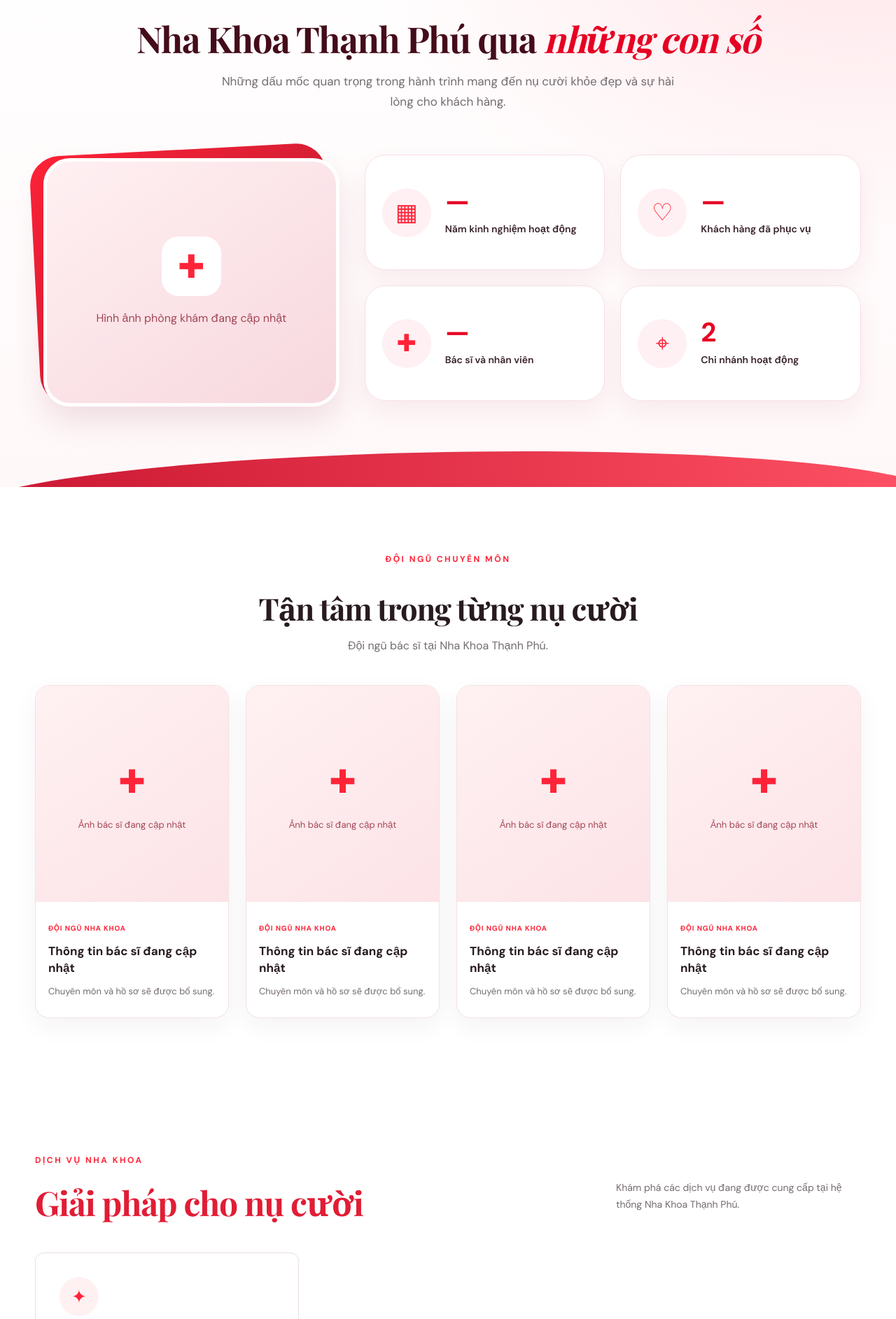
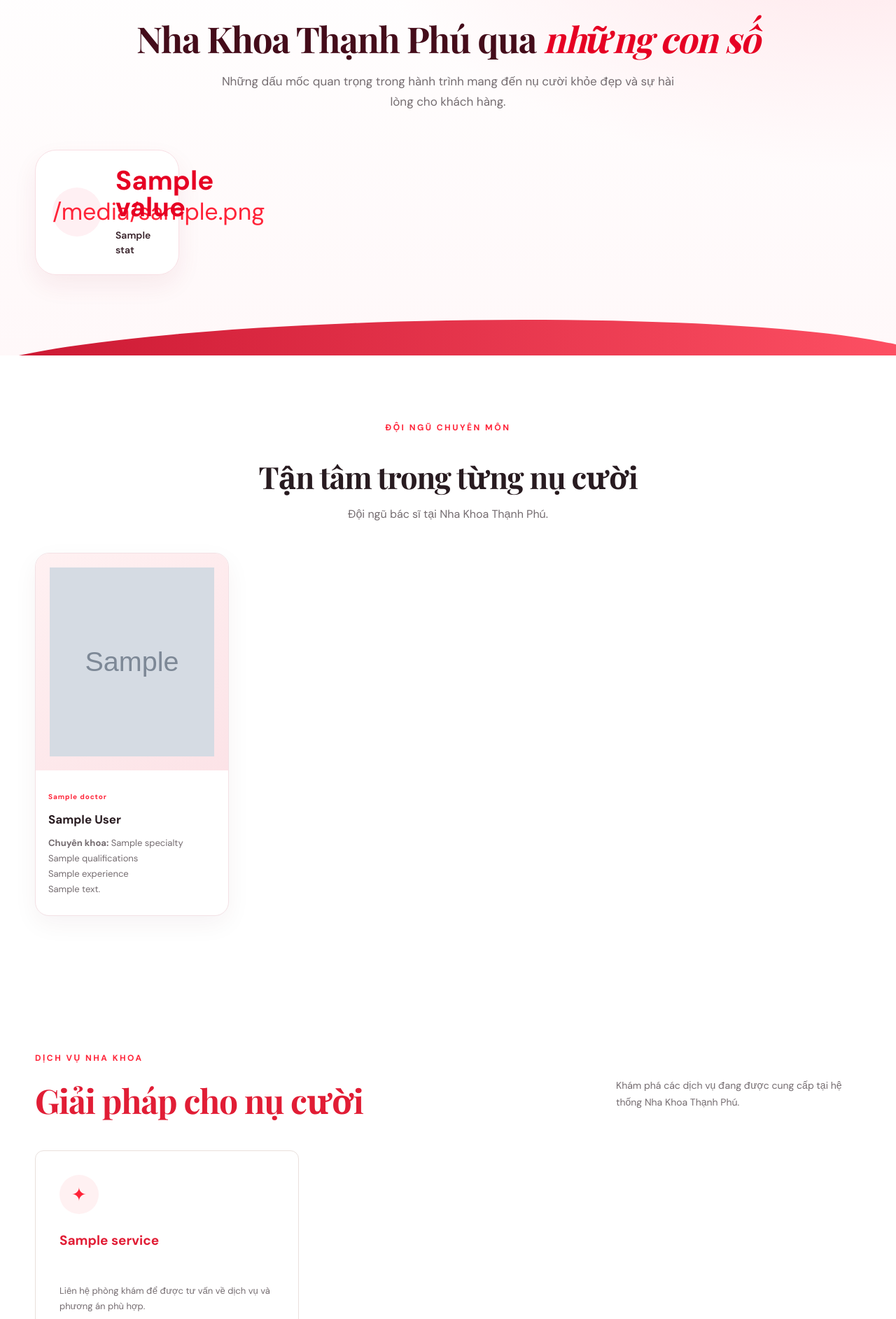
Before and after one commit to quangthanhservice-pixel/nha-khoa-thanh-phu, a FastAPI app: template templates/home.html in a window 1280 px wide. Shown: the part 1280-3165 px from the top of the page at 70% size. Run offline with FastAPI, Linux system fonts and the light colour scheme; the template is opened without the code that fills it: most values are stand-ins (such as "Sample title", 1, 10 or a date in 2020); grey boxes marked "Sample" are stand-in pictures.

Commit message:
feat: manage homepage stats and doctor profiles in admin

```diff
--- a/app/main.py
+++ b/app/main.py
@@ -32,6 +32,7 @@ PERMISSIONS['booking_requests'] = {
 }
 
 PERMISSIONS['customer_reviews'] = {'owner', 'manager'}
+PERMISSIONS['homepage_content'] = {'owner', 'manager'}
 
 def password_hash(p):
     salt=secrets.token_bytes(16); key=hashlib.pbkdf2_hmac('sha256',p.encode(),salt,260000)
@@ -67,7 +68,7 @@ def money(value): return f'{Decimal(value):,.0f} đ'
 def redirect(path): return RedirectResponse(path,status_code=303)
 def audit(s,user,action,entity,entity_id,bid=None): s.add(AuditLog(actor_id=user.id,branch_id=bid or user.branch_id,action=action,entity=entity,entity_id=entity_id))
 def page(title,body,request=None,user=None,active=''):
-    menu=[('dashboard','Tổng quan','/admin'),('patients','Bệnh nhân','/admin/patients'),('appointments','Lịch hẹn','/admin/appointments'),('booking_requests','Yêu cầu đặt lịch','/admin/booking-requests'),('treatments','Điều trị','/admin/treatments'),('services','Dịch vụ','/admin/services'),('invoices','Thu ngân','/admin/invoices'),('inventory','Kho vật tư','/admin/inventory'),('expenses','Chi phí','/admin/expenses'),('reminders','Tái khám','/admin/reminders'),('pages','Nội dung web','/admin/pages'),('customer_reviews','Cảm nhận khách hàng','/admin/customer-reviews'),('users','Nhân viên','/admin/users'),('branches','Chi nhánh','/admin/branches'),('audit','Nhật ký','/admin/audit')]
+    menu=[('dashboard','Tổng quan','/admin'),('patients','Bệnh nhân','/admin/patients'),('appointments','Lịch hẹn','/admin/appointments'),('booking_requests','Yêu cầu đặt lịch','/admin/booking-requests'),('treatments','Điều trị','/admin/treatments'),('services','Dịch vụ','/admin/services'),('invoices','Thu ngân','/admin/invoices'),('inventory','Kho vật tư','/admin/inventory'),('expenses','Chi phí','/admin/expenses'),('reminders','Tái khám','/admin/reminders'),('pages','Nội dung web','/admin/pages'),('customer_reviews','Cảm nhận khách hàng','/admin/customer-reviews'),('homepage_content','Trang chủ: Hành trình & Bác sĩ','/admin/homepage-content'),('users','Nhân viên','/admin/users'),('branches','Chi nhánh','/admin/branches'),('audit','Nhật ký','/admin/audit')]
     nav=''; top=''
     if user:
         nav='<aside><div class="brand">✚ THẠNH PHÚ <small>DENTAL MANAGEMENT</small></div>'+''.join(f'<a class="{"selected" if active==k else ""}" href="{url}">{esc(label)}</a>' for k,label,url in menu if k=='dashboard' or user.role in PERMISSIONS.get(k,set()))+'</aside>'
@@ -109,6 +110,9 @@ def home(request: Request, s: Session = Depends(db)):
         .where(Branch.active == True)
     ).all()
 
+    homepage_stats = s.scalars(select(HomepageStat).where(HomepageStat.active.is_(True)).order_by(HomepageStat.sort_order, HomepageStat.id)).all()
+    doctors = s.scalars(select(DoctorProfile).where(DoctorProfile.active.is_(True)).order_by(DoctorProfile.sort_order, DoctorProfile.id)).all()
+
     reviews = s.scalars(
         select(CustomerReview)
         .where(CustomerReview.active.is_(True))
@@ -121,6 +125,9 @@ def home(request: Request, s: Session = Depends(db)):
         name='home.html',
         context={
             'reviews': reviews,
+            'homepage_stats': homepage_stats,
+            'doctors': doctors,
+            'clinic_photo_url': '',
             'services': services,
             'branches': branches,
             'csrf_token': request.session['csrf'],
@@ -1131,3 +1138,90 @@ def toggle_customer_review(
     s.commit()
 
     return redirect('/admin/customer-reviews')
+
+
+# HOMEPAGE CONTENT MANAGEMENT
+@app.get('/admin/homepage-content')
+def homepage_content_admin(request: Request, s: Session = Depends(db)):
+    u = require(request, s, 'homepage_content')
+    stats = s.scalars(select(HomepageStat).order_by(HomepageStat.sort_order, HomepageStat.id)).all()
+    doctors = s.scalars(select(DoctorProfile).order_by(DoctorProfile.sort_order, DoctorProfile.id)).all()
+    stat_fields = field('Giá trị thống kê', 'value') + field('Nhãn', 'label') + field('Biểu tượng', 'icon', required=False) + field('Thứ tự', 'sort_order', 'number', extra='min="0" value="0"')
+    content = '<h3>Hành trình phát triển – thêm chỉ số</h3>' + card_form(request, '/admin/homepage-content/stats', stat_fields, 'Thêm chỉ số')
+    stat_rows = []
+    for x in stats:
+        actions = f'<a href="/admin/homepage-content/stats/{x.id}/edit">Sửa</a> ' + form_open(request, f'/admin/homepage-content/stats/{x.id}/toggle') + '<button>' + ('Ẩn' if x.active else 'Hiện') + '</button></form>'
+        stat_rows.append((x.id, esc(x.value), esc(x.label), esc(x.sort_order), 'Hiện' if x.active else 'Ẩn', actions))
+    content += table(['ID','Giá trị','Nhãn','Thứ tự','Trạng thái','Thao tác'], stat_rows)
+    doctor_fields = field('Họ và tên', 'full_name') + field('Chức danh', 'title', required=False) + field('Chuyên khoa', 'specialty', required=False) + field('Bằng cấp', 'qualifications', required=False) + field('Kinh nghiệm', 'experience', required=False) + '<label>Giới thiệu<textarea name="bio" rows="3"></textarea></label>' + field('Thứ tự hiển thị', 'sort_order', 'number', extra='min="0" value="0"')
+    content += '<h3>Đội ngũ chuyên môn – thêm bác sĩ</h3>' + card_form(request, '/admin/homepage-content/doctors', doctor_fields, 'Thêm bác sĩ')
+    rows = []
+    for d in doctors:
+        photo = f'<img src="{esc(d.photo_url)}" alt="" style="width:56px;height:56px;object-fit:cover;border-radius:10px">' if d.photo_url else 'Chưa có ảnh'
+        actions = f'<a href="/admin/homepage-content/doctors/{d.id}/edit">Sửa</a> ' + form_open(request, f'/admin/homepage-content/doctors/{d.id}/toggle') + '<button>' + ('Ẩn' if d.active else 'Hiện') + '</button></form>'
+        rows.append((d.id, photo, esc(d.full_name), esc(d.specialty), 'Hiện' if d.active else 'Ẩn', actions))
+    content += table(['ID','Ảnh','Bác sĩ','Chuyên khoa','Trạng thái','Thao tác'], rows)
+    return page('Quản lý nội dung trang chủ', content, request, u, 'homepage_content')
+
+@app.post('/admin/homepage-content/stats')
+def create_homepage_stat(request: Request, value: str = Form(...), label: str = Form(...), icon: str = Form('✦'), sort_order: int = Form(0), csrf_token: str = Form(...), s: Session = Depends(db)):
+    csrf(request, csrf_token); u = require(request, s, 'homepage_content')
+    if not value.strip() or not label.strip() or len(value)>80 or len(label)>180 or sort_order<0: raise HTTPException(400, 'Thông tin thống kê không hợp lệ')
+    x=HomepageStat(value=value.strip(),label=label.strip(),icon=icon[:30],sort_order=sort_order); s.add(x); s.flush(); audit(s,u,'create','homepage_stat',x.id); s.commit(); return redirect('/admin/homepage-content')
+
+@app.get('/admin/homepage-content/stats/{item_id}/edit')
+def edit_homepage_stat(item_id: int, request: Request, s: Session = Depends(db)):
+    u=require(request,s,'homepage_content'); x=s.get(HomepageStat,item_id)
+    if not x: raise HTTPException(404,'Không tìm thấy chỉ số')
+    fields=field('Giá trị','value',extra=f'value="{esc(x.value)}"')+field('Nhãn','label',extra=f'value="{esc(x.label)}"')+field('Biểu tượng','icon',required=False,extra=f'value="{esc(x.icon or "")}"')+field('Thứ tự','sort_order','number',extra=f'min="0" value="{x.sort_order}"')
+    return page('Sửa chỉ số',card_form(request,f'/admin/homepage-content/stats/{item_id}/edit',fields),request,u,'homepage_content')
+
+@app.post('/admin/homepage-content/stats/{item_id}/edit')
+def update_homepage_stat(item_id:int,request:Request,value:str=Form(...),label:str=Form(...),icon:str=Form('✦'),sort_order:int=Form(0),csrf_token:str=Form(...),s:Session=Depends(db)):
+    csrf(request,csrf_token);u=require(request,s,'homepage_content');x=s.get(HomepageStat,item_id)
+    if not x: raise HTTPException(404,'Không tìm thấy chỉ số')
+    if not value.strip() or not label.strip() or len(value)>80 or len(label)>180 or sort_order<0: raise HTTPException(400,'Thông tin không hợp lệ')
+    x.value=value.strip();x.label=label.strip();x.icon=icon[:30];x.sort_order=sort_order;audit(s,u,'update','homepage_stat',x.id);s.commit();return redirect('/admin/homepage-content')
+
+@app.post('/admin/homepage-content/stats/{item_id}/toggle')
+def toggle_homepage_stat(item_id:int,request:Request,csrf_token:str=Form(...),s:Session=Depends(db)):
+    csrf(request,csrf_token);u=require(request,s,'homepage_content');x=s.get(HomepageStat,item_id)
+    if not x: raise HTTPException(404)
+    x.active=not x.active;audit(s,u,'toggle','homepage_stat',x.id);s.commit();return redirect('/admin/homepage-content')
+
+@app.post('/admin/homepage-content/doctors')
+async def create_doctor(request:Request,full_name:str=Form(...),title:str=Form('Bác sĩ'),specialty:str=Form(''),qualifications:str=Form(''),experience:str=Form(''),bio:str=Form(''),sort_order:int=Form(0),csrf_token:str=Form(...),s:Session=Depends(db)):
+    csrf(request,csrf_token);u=require(request,s,'homepage_content')
+    vals=[full_name,title,specialty,qualifications,experience,bio]
+    if not full_name.strip() or len(full_name)>150 or any(len(v)>3000 for v in vals) or sort_order<0: raise HTTPException(400,'Thông tin bác sĩ không hợp lệ')
+    d=DoctorProfile(full_name=full_name.strip(),title=title.strip(),specialty=specialty.strip(),qualifications=qualifications.strip(),experience=experience.strip(),bio=bio.strip(),sort_order=sort_order)
+    s.add(d);s.flush();audit(s,u,'create','doctor_profile',d.id);s.commit();return redirect('/admin/homepage-content')
+
+@app.get('/admin/homepage-content/doctors/{doctor_id}/edit')
+def edit_doctor(doctor_id:int,request:Request,s:Session=Depends(db)):
+    u=require(request,s,'homepage_content');d=s.get(DoctorProfile,doctor_id)
+    if not d: raise HTTPException(404,'Không tìm thấy bác sĩ')
+    fields=field('Họ và tên','full_name',extra=f'value="{esc(d.full_name)}"')+field('Chức danh','title',required=False,extra=f'value="{esc(d.title)}"')+field('Chuyên khoa','specialty',required=False,extra=f'value="{esc(d.specialty)}"')+field('Bằng cấp','qualifications',required=False,extra=f'value="{esc(d.qualifications)}"')+field('Kinh nghiệm','experience',required=False,extra=f'value="{esc(d.experience)}"')+f'<label>Giới thiệu<textarea name="bio" rows="4">{esc(d.bio)}</textarea></label>'+field('Thứ tự hiển thị','sort_order','number',extra=f'min="0" value="{d.sort_order}"')+'<label>Ảnh chân dung<input type="file" name="photo" accept="image/jpeg,image/png,image/webp"></label>'
+    content='<section class="card"><h3>Chỉnh sửa hồ sơ bác sĩ</h3>'+form_open(request,f'/admin/homepage-content/doctors/{doctor_id}/edit').replace('<form method="post"','<form enctype="multipart/form-data" method="post"',1)
+    if d.photo_url: content+=f'<img src="{esc(d.photo_url)}" alt="Ảnh bác sĩ hiện tại" style="width:120px;height:140px;object-fit:cover;border-radius:12px">'
+    content+='<div class="fields">'+fields+'</div><button>Lưu thay đổi</button></form></section><p><a href="/admin/homepage-content">← Quay lại</a></p>'
+    return page('Sửa hồ sơ bác sĩ',content,request,u,'homepage_content')
+
+@app.post('/admin/homepage-content/doctors/{doctor_id}/edit')
+async def update_doctor(doctor_id:int,request:Request,full_name:str=Form(...),title:str=Form('Bác sĩ'),specialty:str=Form(''),qualifications:str=Form(''),experience:str=Form(''),bio:str=Form(''),sort_order:int=Form(0),photo:UploadFile=File(None),csrf_token:str=Form(...),s:Session=Depends(db)):
+    from .cloudinary_storage import upload_validated_customer_avatar
+    csrf(request,csrf_token);u=require(request,s,'homepage_content');d=s.get(DoctorProfile,doctor_id)
+    if not d: raise HTTPException(404,'Không tìm thấy bác sĩ')
+    if not full_name.strip() or len(full_name)>150 or sort_order<0: raise HTTPException(400,'Thông tin bác sĩ không hợp lệ')
+    new_url=d.photo_url;new_pid=d.photo_public_id
+    if photo and photo.filename:
+        data=await photo.read()
+        new_url,new_pid=upload_validated_customer_avatar(data,photo.filename,folder='nha-khoa-thanh-phu/doctors')
+    d.full_name=full_name.strip();d.title=title.strip();d.specialty=specialty.strip();d.qualifications=qualifications.strip();d.experience=experience.strip();d.bio=bio.strip();d.sort_order=sort_order;d.photo_url=new_url;d.photo_public_id=new_pid
+    audit(s,u,'update','doctor_profile',d.id);s.commit();return redirect('/admin/homepage-content')
+
+@app.post('/admin/homepage-content/doctors/{doctor_id}/toggle')
+def toggle_doctor(doctor_id:int,request:Request,csrf_token:str=Form(...),s:Session=Depends(db)):
+    csrf(request,csrf_token);u=require(request,s,'homepage_content');d=s.get(DoctorProfile,doctor_id)
+    if not d: raise HTTPException(404)
+    d.active=not d.active;audit(s,u,'toggle','doctor_profile',d.id);s.commit();return redirect('/admin/homepage-content')
--- a/templates/home.html
+++ b/templates/home.html
@@ -98,58 +98,21 @@
     <div class="showcase-heading stats-premium-heading">
       <span class="stats-eyebrow">✦ HÀNH TRÌNH PHÁT TRIỂN</span>
       <h2>Nha Khoa Thạnh Phú qua <em>những con số</em></h2>
-      <p>Những dấu mốc quan trọng trong hành trình mang đến
-      nụ cười khỏe đẹp và sự hài lòng cho khách hàng.</p>
+      <p>Những dấu mốc quan trọng trong hành trình mang đến nụ cười khỏe đẹp và sự hài lòng cho khách hàng.</p>
     </div>
-
     <div class="stats-premium-layout">
-      <div class="stats-clinic-visual">
-        <div class="stats-clinic-photo" role="img"
-             aria-label="Hình ảnh phòng khám đang cập nhật">
-          <span class="stats-photo-icon" aria-hidden="true">✚</span>
-          <span>Hình ảnh phòng khám đang cập nhật</span>
-        </div>
-      </div>
-
       <div class="stats-premium-grid">
+        {% for stat in homepage_stats %}
         <article class="stats-premium-card">
-          <div class="stats-premium-icon" aria-hidden="true">▦</div>
-          <div>
-            <strong>—</strong>
-            <span>Năm kinh nghiệm hoạt động</span>
-          </div>
+          <div class="stats-premium-icon" aria-hidden="true">{{ stat.icon }}</div>
+          <div><strong>{{ stat.value }}</strong><span>{{ stat.label }}</span></div>
         </article>
-
-        <article class="stats-premium-card">
-          <div class="stats-premium-icon" aria-hidden="true">♡</div>
-          <div>
-            <strong>—</strong>
-            <span>Khách hàng đã phục vụ</span>
-          </div>
-        </article>
-
-        <article class="stats-premium-card">
-          <div class="stats-premium-icon" aria-hidden="true">✚</div>
-          <div>
-            <strong>—</strong>
-            <span>Bác sĩ và nhân viên</span>
-          </div>
-        </article>
-
-        <article class="stats-premium-card">
-          <div class="stats-premium-icon" aria-hidden="true">⌖</div>
-          <div>
-            <strong>2</strong>
-            <span>Chi nhánh hoạt động</span>
-          </div>
-        </article>
+        {% else %}<p>Thông tin hành trình đang được cập nhật.</p>{% endfor %}
       </div>
     </div>
   </div>
   <div class="stats-bottom-wave" aria-hidden="true"></div>
 </section>
-
-<!-- DOI NGU BAC SI -->
 <section class="showcase-section doctors-section" id="doi-ngu-bac-si">
   <div class="container">
     <div class="showcase-heading">
@@ -158,19 +121,21 @@
       <p>Đội ngũ bác sĩ tại Nha Khoa Thạnh Phú.</p>
     </div>
     <div class="doctors-grid">
-      {% for number in range(1, 5) %}
+      {% for doctor in doctors %}
       <article class="doctor-card">
         <div class="doctor-photo">
-          <span aria-hidden="true">✚</span>
-          <p>Ảnh bác sĩ đang cập nhật</p>
+          {% if doctor.photo_url %}<img src="{{ doctor.photo_url }}" alt="{{ doctor.full_name }}" loading="lazy" style="width:100%;height:100%;object-fit:cover">{% else %}<span aria-hidden="true">✚</span><p>Ảnh bác sĩ đang cập nhật</p>{% endif %}
         </div>
         <div class="doctor-info">
-          <span class="doctor-label">ĐỘI NGŨ NHA KHOA</span>
-          <h3>Thông tin bác sĩ đang cập nhật</h3>
-          <p>Chuyên môn và hồ sơ sẽ được bổ sung.</p>
+          <span class="doctor-label">{{ doctor.title }}</span>
+          <h3>{{ doctor.full_name }}</h3>
+          {% if doctor.specialty %}<p><strong>Chuyên khoa:</strong> {{ doctor.specialty }}</p>{% endif %}
+          {% if doctor.qualifications %}<p>{{ doctor.qualifications }}</p>{% endif %}
+          {% if doctor.experience %}<p>{{ doctor.experience }}</p>{% endif %}
+          {% if doctor.bio %}<p>{{ doctor.bio }}</p>{% endif %}
         </div>
       </article>
-      {% endfor %}
+      {% else %}<p>Đội ngũ chuyên môn đang được cập nhật.</p>{% endfor %}
     </div>
   </div>
 </section>
```
Also changed, not shown: app/cloudinary_storage.py (+14 -20 lines), app/models.py (+25 -0 lines).
